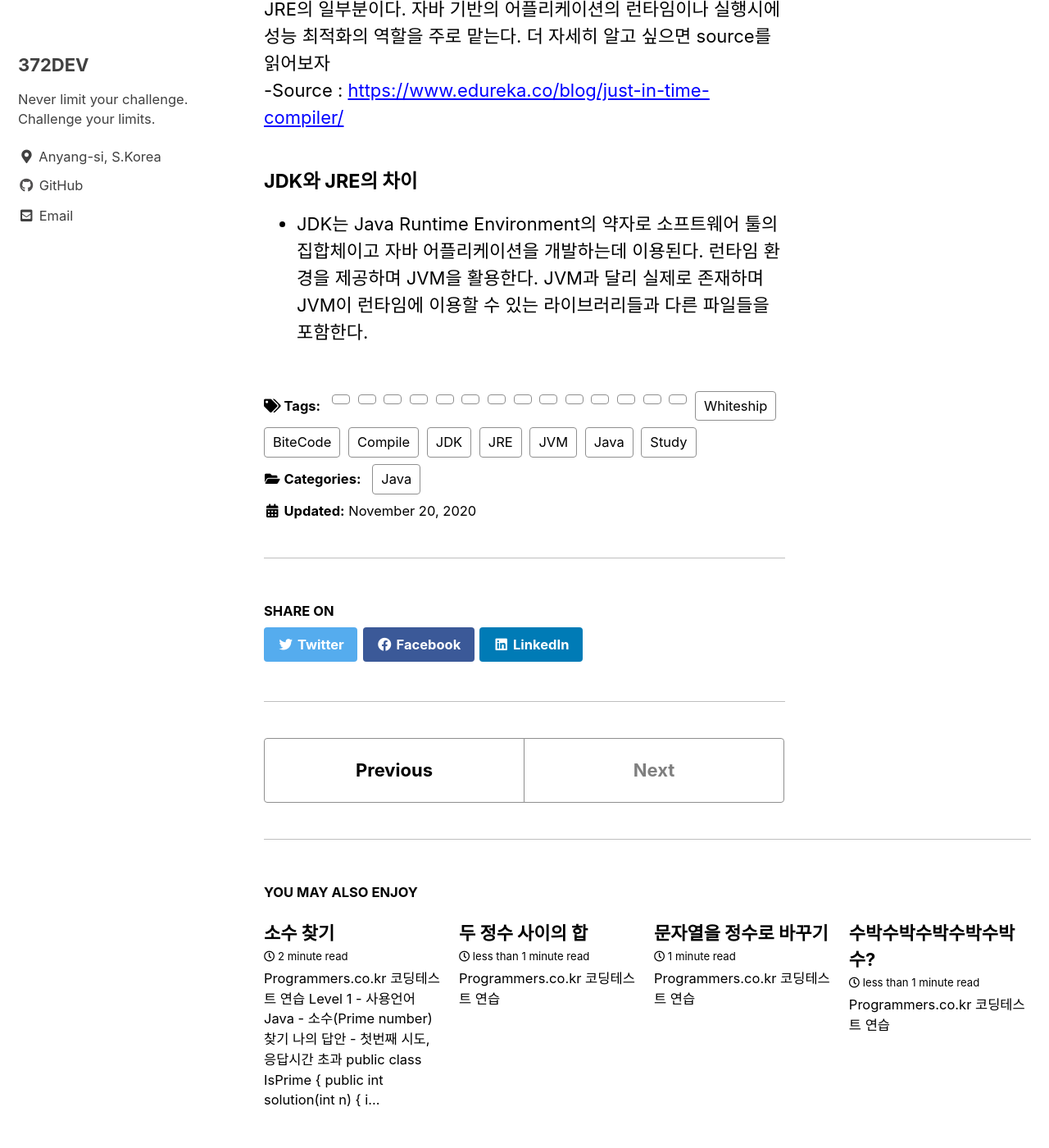
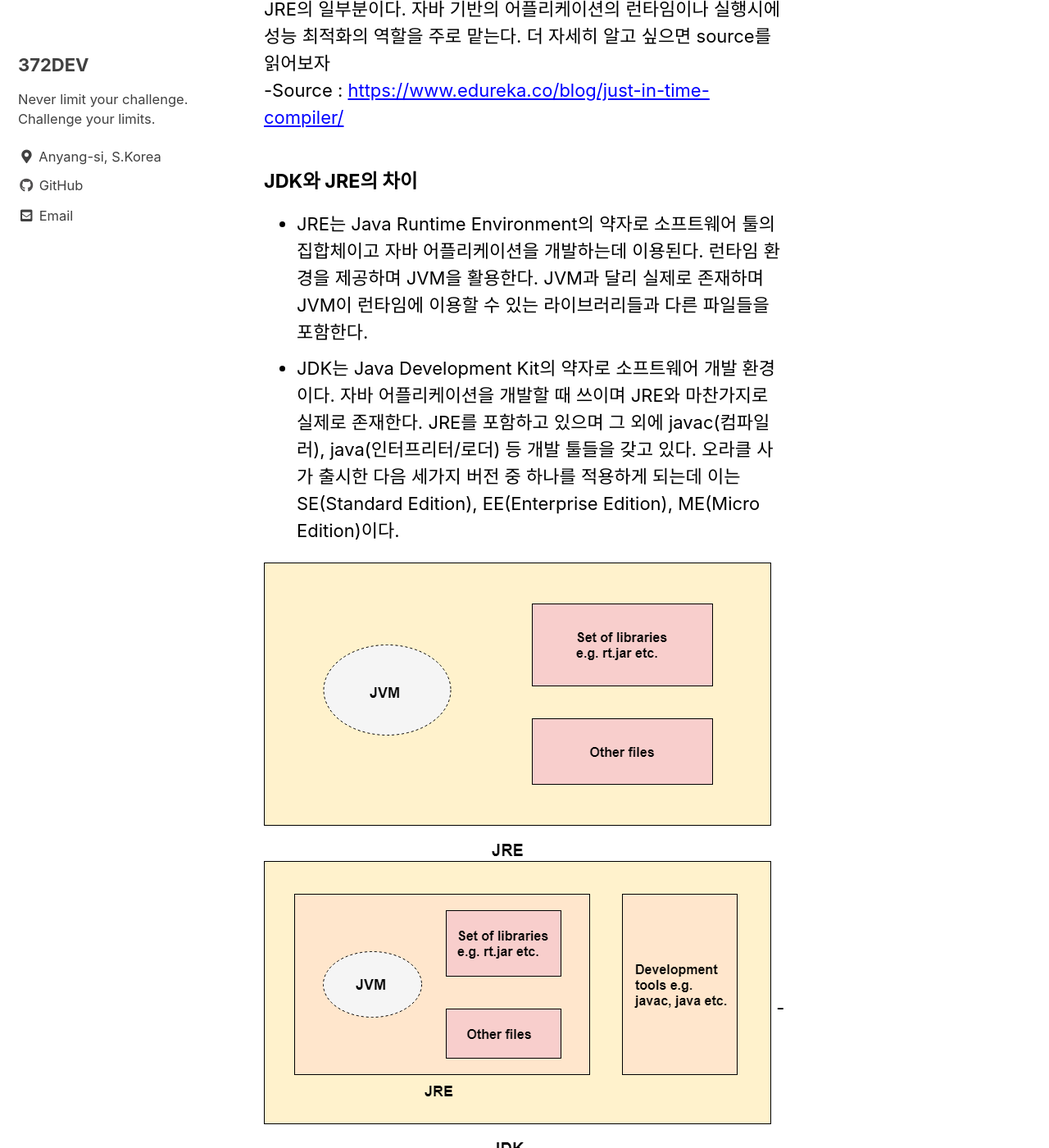
Before and after one commit to 372dev/372dev.github.io, a Jekyll site: the page built from _posts/2020-11-20-post11.md, in a window 1280 px wide and 1400 px high, scrolled down 3415 px. Shown: the whole window at 82% size. Built offline with Jekyll 4.4.1, drawn with Linux system fonts in a browser that asks for light colours; cached includes are drawn as plain includes; some of the changed text lies outside the part shown.

Commit message:
Update 2020-11-20-post11.md

```diff
--- a/_posts/2020-11-20-post11.md
+++ b/_posts/2020-11-20-post11.md
@@ -50,4 +50,9 @@ JVM은 아래의 implementations 단계에 필요한 가이드라인과 청사
 -Source : [https://www.edureka.co/blog/just-in-time-compiler/](https://www.edureka.co/blog/just-in-time-compiler/)
 
 #### JDK와 JRE의 차이
-* JDK는 Java Runtime Environment의 약자로 소프트웨어 툴의 집합체이고 자바 어플리케이션을 개발하는데 이용된다. 런타임 환경을 제공하며 JVM을 활용한다. JVM과 달리 실제로 존재하며 JVM이 런타임에 이용할 수 있는 라이브러리들과 다른 파일들을 포함한다.
+* JRE는 Java Runtime Environment의 약자로 소프트웨어 툴의 집합체이고 자바 어플리케이션을 개발하는데 이용된다. 런타임 환경을 제공하며 JVM을 활용한다. JVM과 달리 실제로 존재하며 JVM이 런타임에 이용할 수 있는 라이브러리들과 다른 파일들을 포함한다.
+* JDK는 Java Development Kit의 약자로 소프트웨어 개발 환경이다. 자바 어플리케이션을 개발할 때 쓰이며 JRE와 마찬가지로 실제로 존재한다. JRE를 포함하고 있으며 그 외에 javac(컴파일러), java(인터프리터/로더) 등 개발 툴들을 갖고 있다. 오라클 사가 출시한 다음 세가지 버전 중 하나를 적용하게 되는데 이는 SE(Standard Edition), EE(Enterprise Edition), ME(Micro Edition)이다.
+
+![whiteship01_2](https://raw.githubusercontent.com/372dev/372dev.github.io/master/_posts/imgs/whiteship01_2.PNG)
+![whiteship01_3](https://raw.githubusercontent.com/372dev/372dev.github.io/master/_posts/imgs/whiteship01_3.PNG)
+-Source : [https://www.javatpoint.com/difference-between-jdk-jre-and-jvm](https://www.javatpoint.com/difference-between-jdk-jre-and-jvm)
```
